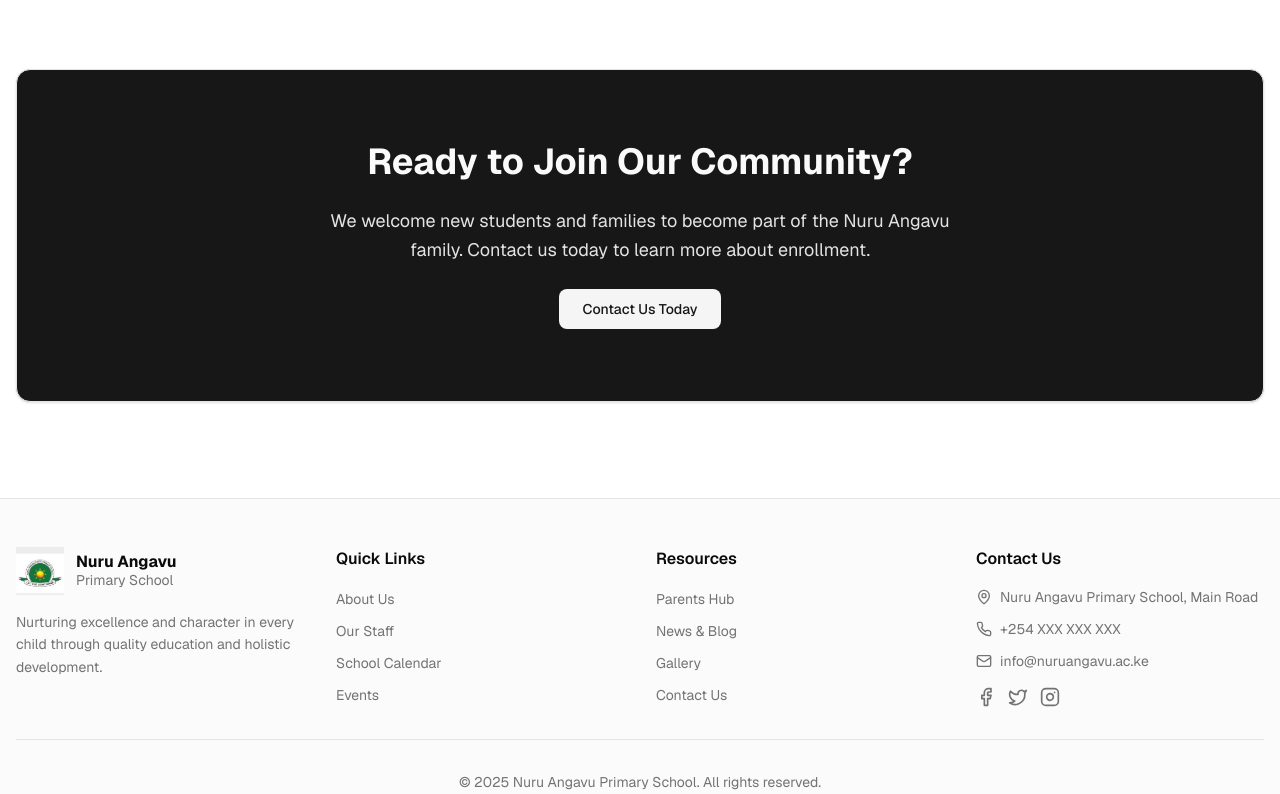
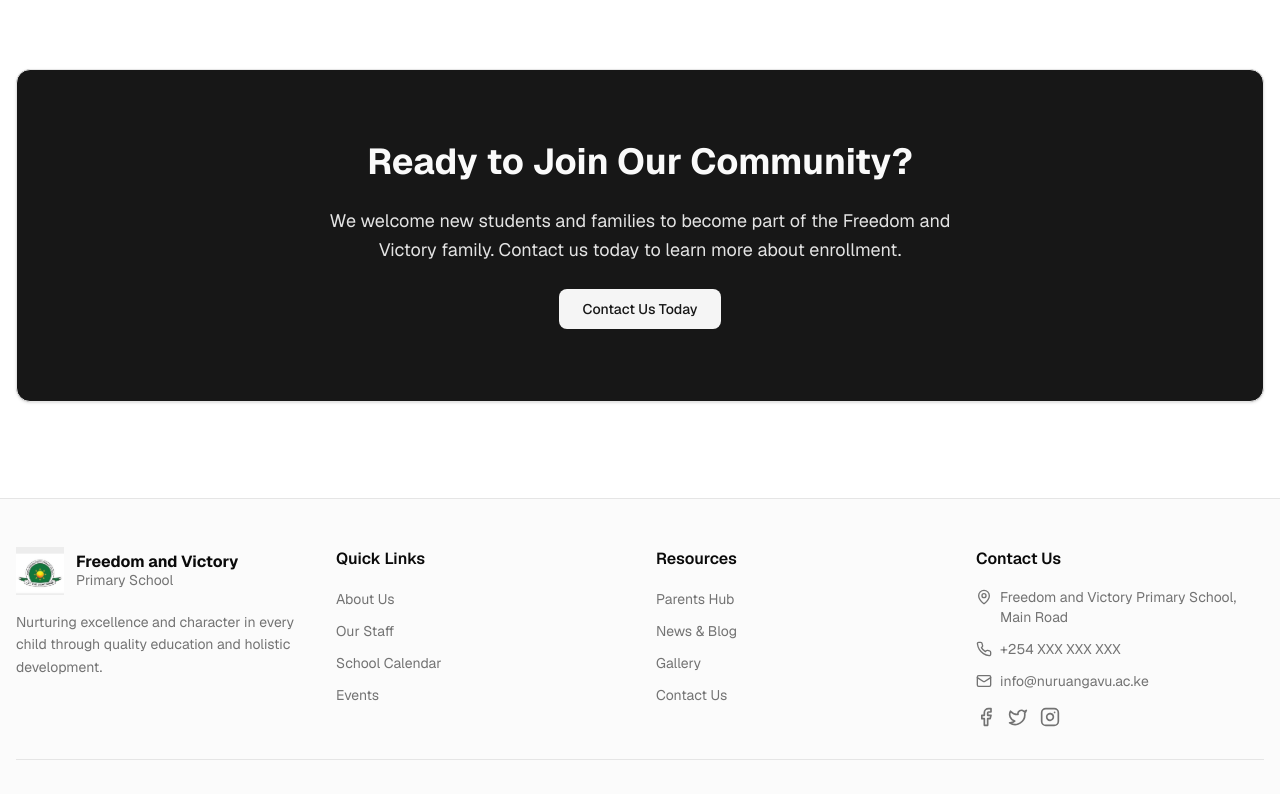
Before and after one commit to neuraltaletechnologies/v0-nuru-angavu-school-website, a Next.js app: page / in a window 1280 px wide. Shown: the part 2000-2794 px from the top of the page. Built offline with nearby package versions, Linux system fonts and the light colour scheme.

Commit message:
feat: update school name to Freedom and Victory Primary School across the application

```diff
--- a/app/about/page.tsx
+++ b/app/about/page.tsx
@@ -8,7 +8,7 @@ export default function AboutPage() {
       <section className="bg-primary/5 py-16 md:py-20">
         <div className="container mx-auto px-4">
           <div className="max-w-3xl mx-auto text-center space-y-4">
-            <h1 className="font-bold text-4xl md:text-5xl text-balance">About Nuru Angavu Primary School</h1>
+            <h1 className="font-bold text-4xl md:text-5xl text-balance">About Freedom and Victory Primary School</h1>
             <p className="text-lg text-muted-foreground leading-relaxed">
               Building a foundation for lifelong learning and character development
             </p>
@@ -24,7 +24,7 @@ export default function AboutPage() {
               <h2 className="font-bold text-3xl md:text-4xl">Our Story</h2>
               <div className="space-y-4 text-muted-foreground leading-relaxed">
                 <p>
-                  Nuru Angavu Primary School was established with a vision to provide quality education that transforms
+                  Freedom and Victory Primary School was established with a vision to provide quality education that transforms
                   lives and builds strong foundations for future success. Our name, which means "Light of Excellence,"
                   reflects our commitment to illuminating the path of learning for every child.
                 </p>
--- a/app/contact/page.tsx
+++ b/app/contact/page.tsx
@@ -56,7 +56,7 @@ export default function ContactPage() {
               <div>
                 <h2 className="font-bold text-3xl mb-6">Get In Touch</h2>
                 <p className="text-muted-foreground leading-relaxed">
-                  We're here to answer your questions and provide information about Nuru Angavu Primary School. Feel
+                  We're here to answer your questions and provide information about Freedom and Victory Primary School. Feel
                   free to reach out through any of the following channels.
                 </p>
               </div>
@@ -71,7 +71,7 @@ export default function ContactPage() {
                       <div>
                         <h3 className="font-semibold mb-1">Visit Us</h3>
                         <p className="text-muted-foreground leading-relaxed">
-                          Nuru Angavu Primary School
+                          Freedom and Victory Primary School
                           <br />
                           Main Road, Next to Community Center
                           <br />
@@ -246,7 +246,7 @@ export default function ContactPage() {
                 <div className="text-center space-y-2">
                   <MapPin className="h-12 w-12 text-muted-foreground mx-auto" />
                   <p className="text-muted-foreground">Map would be displayed here</p>
-                  <p className="text-sm text-muted-foreground">Nuru Angavu Primary School, Nairobi</p>
+                  <p className="text-sm text-muted-foreground">Freedom and Victory Primary School, Nairobi</p>
                 </div>
               </div>
             </Card>
--- a/app/layout.tsx
+++ b/app/layout.tsx
@@ -14,7 +14,7 @@ const _geistMono = V0_Font_Geist_Mono({ subsets: ['latin'], weight: ["100","200"
 const _sourceSerif_4 = V0_Font_Source_Serif_4({ subsets: ['latin'], weight: ["200","300","400","500","600","700","800","900"] })
 
 export const metadata: Metadata = {
-  title: "Nuru Angavu Primary School",
+  title: "Freedom and Victory Primary School",
   description: "Nurturing excellence and character in every child through quality education and holistic development.",
   generator: "v0.app",
   icons: {
--- a/app/news/page.tsx
+++ b/app/news/page.tsx
@@ -10,7 +10,7 @@ const newsArticles = [
     author: "Mrs. Grace Mwangi",
     category: "Academics",
     excerpt:
-      "Nuru Angavu Primary School celebrates outstanding results in the 2024 national examinations, with 85% of students achieving above average marks.",
+      "Freedom and Victory Primary School celebrates outstanding results in the 2024 national examinations, with 85% of students achieving above average marks.",
     content:
       "We are thrilled to announce that our Class 6 students from 2024 achieved remarkable results in their national examinations. The dedication of our teachers, support from parents, and hard work of our students has paid off tremendously.",
   },
--- a/app/page.tsx
+++ b/app/page.tsx
@@ -25,7 +25,7 @@ export default function HomePage() {
           <div className="grid lg:grid-cols-2 gap-12 items-center">
             {/* Hero Content */}
             <div className="space-y-6">
-              <h1 className="font-bold text-4xl md:text-6xl text-balance">Welcome to Nuru Angavu Primary School</h1>
+              <h1 className="font-bold text-4xl md:text-6xl text-balance">Welcome to Freedom and Victory Primary School</h1>
               <p className="text-lg md:text-xl text-muted-foreground leading-relaxed text-pretty">
                 Nurturing excellence and character in every child through quality education, holistic development, and a
                 supportive learning environment.
@@ -44,7 +44,7 @@ export default function HomePage() {
             <div className="relative h-[400px] lg:h-[500px] rounded-2xl overflow-hidden shadow-2xl">
               <Image
                 src="/images/design-mode/close-up-thoughtful-little-girl-holding-highlighter_1098-3875.jpg"
-                alt="Happy Nuru Angavu students"
+                alt="Happy Freedom and Victory students"
                 fill
                 className="object-cover"
                 priority
@@ -58,7 +58,7 @@ export default function HomePage() {
       <section className="py-16 md:py-24">
         <div className="container mx-auto px-4">
           <div className="text-center mb-12">
-            <h2 className="font-bold text-3xl md:text-4xl mb-4 text-balance">Why Choose Nuru Angavu?</h2>
+            <h2 className="font-bold text-3xl md:text-4xl mb-4 text-balance">Why Choose Freedom and Victory?</h2>
             <p className="text-muted-foreground max-w-2xl mx-auto leading-relaxed">
               We provide a comprehensive education that prepares students for success in academics and life.
             </p>
@@ -173,7 +173,7 @@ export default function HomePage() {
             <CardContent className="py-12 text-center space-y-6">
               <h2 className="font-bold text-3xl md:text-4xl text-balance">Ready to Join Our Community?</h2>
               <p className="text-lg max-w-2xl mx-auto opacity-90 leading-relaxed">
-                We welcome new students and families to become part of the Nuru Angavu family. Contact us today to learn
+                We welcome new students and families to become part of the Freedom and Victory family. Contact us today to learn
                 more about enrollment.
               </p>
               <Button size="lg" variant="secondary" asChild>
--- a/app/staff/page.tsx
+++ b/app/staff/page.tsx
@@ -147,7 +147,7 @@ export default function StaffPage() {
               <h2 className="font-bold text-3xl md:text-4xl text-balance">Join Our Team</h2>
               <p className="text-muted-foreground leading-relaxed max-w-2xl mx-auto">
                 We're always looking for passionate educators who share our commitment to excellence. If you're
-                interested in joining the Nuru Angavu family, please send your CV and cover letter to
+                interested in joining the Freedom and Victory family, please send your CV and cover letter to
                 careers@nuruangavu.ac.ke
               </p>
             </CardContent>
--- a/components/site-footer.tsx
+++ b/components/site-footer.tsx
@@ -11,10 +11,10 @@ export function SiteFooter() {
           <div className="space-y-4">
             <div className="flex items-center gap-3">
               <div className="relative h-12 w-12 flex-shrink-0">
-              <Image src="/logo.png" alt="Nuru Angavu Primary School Logo" fill className="object-contain" priority />
+              <Image src="/logo.png" alt="Freedom and Victory Primary School Logo" fill className="object-contain" priority />
             </div>
               <div className="flex flex-col">
-                <span className="font-bold text-base leading-tight">Nuru Angavu</span>
+                <span className="font-bold text-base leading-tight">Freedom and Victory</span>
                 <span className="text-sm text-muted-foreground leading-tight">Primary School</span>
               </div>
             </div>
@@ -86,7 +86,7 @@ export function SiteFooter() {
             <ul className="space-y-3">
               <li className="flex items-start gap-2 text-sm text-muted-foreground">
                 <MapPin className="h-4 w-4 mt-0.5 flex-shrink-0" />
-                <span>Nuru Angavu Primary School, Main Road</span>
+                <span>Freedom and Victory Primary School, Main Road</span>
               </li>
               <li className="flex items-center gap-2 text-sm text-muted-foreground">
                 <Phone className="h-4 w-4 flex-shrink-0" />
@@ -112,7 +112,7 @@ export function SiteFooter() {
         </div>
 
         <div className="border-t mt-8 pt-8 text-center text-sm text-muted-foreground">
-          <p>&copy; {new Date().getFullYear()} Nuru Angavu Primary School. All rights reserved.</p>
+          <p>&copy; {new Date().getFullYear()} Freedom and Victory Primary School. All rights reserved.</p>
         </div>
       </div>
     </footer>
--- a/components/site-header.tsx
+++ b/components/site-header.tsx
@@ -27,10 +27,10 @@ export function SiteHeader() {
         <div className="flex h-16 items-center justify-between">
           <Link href="/" className="flex items-center gap-3">
             <div className="relative h-12 w-12 flex-shrink-0">
-              <Image src="/logo.png" alt="Nuru Angavu Primary School Logo" fill className="object-contain" priority />
+              <Image src="/logo.png" alt="Freedom and Victory Primary School Logo" fill className="object-contain" priority />
             </div>
             <div className="flex flex-col">
-              <span className="font-bold text-lg leading-tight">Nuru Angavu</span>
+              <span className="font-bold text-lg leading-tight">Freedom and Victory</span>
               <span className="text-sm text-muted-foreground leading-tight">Primary School</span>
             </div>
           </Link>
```
Also changed, not shown: 1 other file (tests, documents, lock files or other folders).
